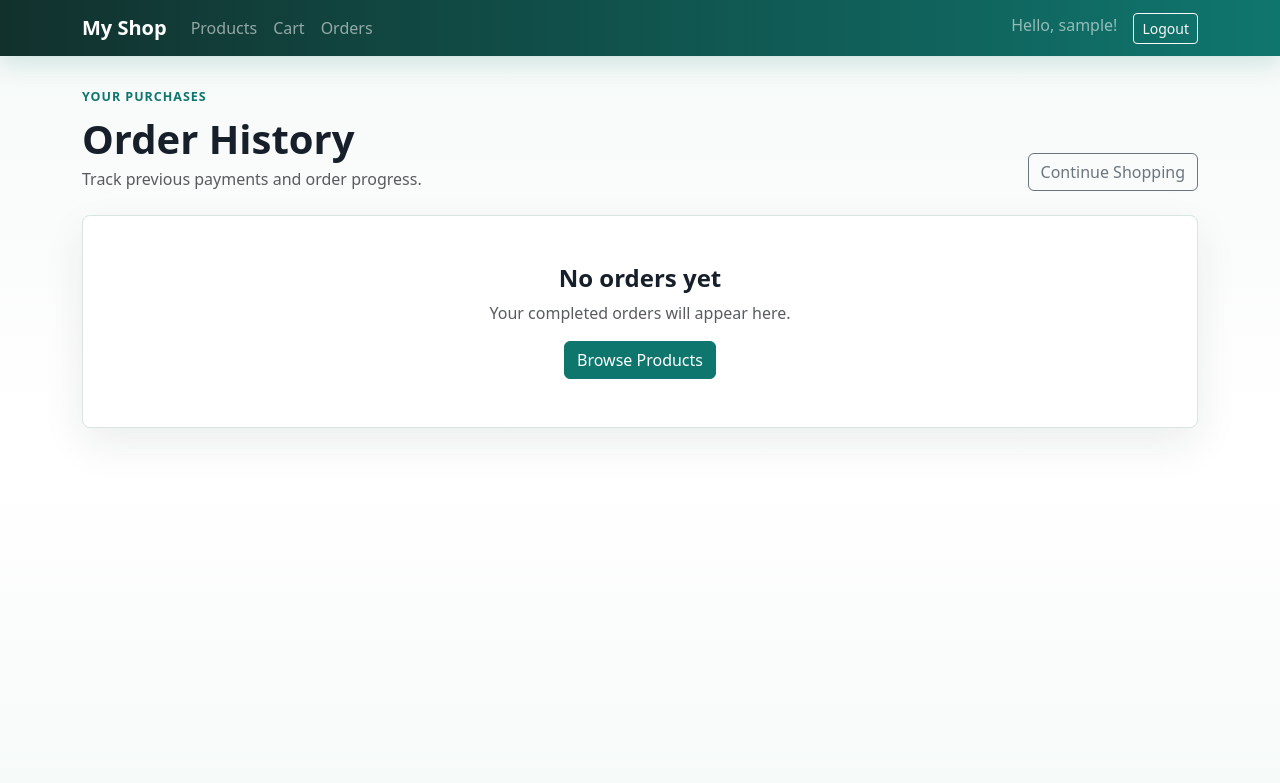
After one commit to Manojvp22/ecommerce_project, a Django app: page /products/orders/ in a window 1280 px wide. The commit adds this page. Shown: the top 783 px of the page. Run offline with Django 5.2, Linux system fonts and the light colour scheme; a user stored in the database is signed in; tables that the repository leaves empty hold one stand-in row (values such as "Sample post").

Commit message:
upgrade order history

```diff
--- a/products/templates/products/base.html
+++ b/products/templates/products/base.html
@@ -176,6 +176,11 @@
         <li class="nav-item">
           <a class="nav-link" href="{% url 'cart_view' %}">Cart</a>
         </li>
+        {% if user.is_authenticated %}
+          <li class="nav-item">
+            <a class="nav-link" href="{% url 'order_history' %}">Orders</a>
+          </li>
+        {% endif %}
       </ul>
 
       <ul class="navbar-nav ms-auto mb-2 mb-lg-0">
--- /dev/null
+++ b/products/templates/products/order_history.html
@@ -0,0 +1,69 @@
+{% extends "products/base.html" %}
+
+{% block title %}Order History{% endblock %}
+
+{% block content %}
+<div class="shop-page">
+  <div class="container">
+    <div class="d-flex flex-column flex-md-row justify-content-between align-items-md-end gap-3 mb-4">
+      <div>
+        <div class="shop-kicker mb-2">Your purchases</div>
+        <h1 class="fw-bold mb-1">Order History</h1>
+        <p class="text-muted mb-0">Track previous payments and order progress.</p>
+      </div>
+      <a href="{% url 'product_list' %}" class="btn btn-outline-secondary">Continue Shopping</a>
+    </div>
+
+    {% if orders %}
+      <div class="d-flex flex-column gap-4">
+        {% for order in orders %}
+          <div class="shop-surface p-3 p-md-4">
+            <div class="d-flex flex-column flex-lg-row justify-content-between gap-3 mb-3">
+              <div>
+                <h2 class="h5 fw-bold mb-1">Order #{{ order.id }}</h2>
+                <p class="text-muted mb-0">{{ order.created_at|date:"M d, Y h:i A" }}</p>
+              </div>
+              <div class="text-lg-end">
+                <div class="fw-bold text-success">Rs. {{ order.amount }}</div>
+                <div class="small text-muted">
+                  Payment: {{ order.get_payment_status_display }} |
+                  Order: {{ order.get_order_status_display }}
+                </div>
+              </div>
+            </div>
+
+            <div class="table-responsive">
+              <table class="table align-middle mb-0">
+                <thead>
+                  <tr>
+                    <th>Product</th>
+                    <th>Qty</th>
+                    <th>Price</th>
+                    <th>Subtotal</th>
+                  </tr>
+                </thead>
+                <tbody>
+                  {% for item in order.items.all %}
+                    <tr>
+                      <td>{{ item.product_name }}</td>
+                      <td>{{ item.quantity }}</td>
+                      <td>Rs. {{ item.price }}</td>
+                      <td>Rs. {{ item.total_price }}</td>
+                    </tr>
+                  {% endfor %}
+                </tbody>
+              </table>
+            </div>
+          </div>
+        {% endfor %}
+      </div>
+    {% else %}
+      <div class="shop-surface p-5 text-center">
+        <h2 class="h4 fw-bold mb-2">No orders yet</h2>
+        <p class="text-muted">Your completed orders will appear here.</p>
+        <a href="{% url 'product_list' %}" class="btn btn-primary">Browse Products</a>
+      </div>
+    {% endif %}
+  </div>
+</div>
+{% endblock %}
--- a/products/urls.py
+++ b/products/urls.py
@@ -7,11 +7,13 @@ urlpatterns = [
     path('add-to-cart/<int:product_id>/', views.add_to_cart, name='add_to_cart'),
     path('cart/', views.cart_view, name='cart_view'),
     path('checkout/', views.checkout, name='checkout'),
+    path('checkout/create-razorpay-order/', views.create_razorpay_order, name='create_razorpay_order'),
+    path('checkout/verify-payment/', views.verify_payment, name='verify_payment'),
+    path('orders/', views.order_history, name='order_history'),
     path('order-success/', views.order_success, name='order_success'),
 
     path('cart/update/<int:item_id>/', views.update_cart_item, name='update_cart_item'),
     path('cart/remove/<int:item_id>/', views.remove_cart_item, name='remove_cart_item'),
 
-    # NEW: Razorpay will post here after payment
-    path('payment/callback/', views.payment_callback, name='payment_callback'),
+    path('payment/callback/', views.verify_payment, name='payment_callback'),
 ]
--- a/products/views.py
+++ b/products/views.py
@@ -1,18 +1,38 @@
 from django.shortcuts import render, get_object_or_404, redirect
-from django.http import HttpResponseBadRequest
+from django.http import HttpResponseBadRequest, JsonResponse
 from django.contrib.auth.decorators import login_required
 from django.conf import settings
-from django.views.decorators.csrf import csrf_exempt
+from django.views.decorators.csrf import ensure_csrf_cookie
 from django.contrib import messages
+from django.db import transaction
+from django.views.decorators.http import require_POST
 
 import razorpay
 
-from .models import Product, Cart, CartItem, Order
+from .models import Product, Cart, CartItem, Order, OrderItem
 
 # Razorpay client using keys from settings.py
 client = razorpay.Client(
     auth=(settings.RAZORPAY_KEY_ID, settings.RAZORPAY_KEY_SECRET)
 )
+
+
+def _get_cart_items_and_total(user):
+    cart, _ = Cart.objects.get_or_create(user=user)
+    cart_items = list(cart.items.select_related('product'))
+    total_price = sum(item.total_price() for item in cart_items)
+    return cart, cart_items, total_price
+
+
+def _validate_cart_stock(cart_items):
+    if not cart_items:
+        return "Your cart is empty."
+
+    for item in cart_items:
+        if item.quantity > item.product.stock:
+            return f"Only {item.product.stock} item(s) available for {item.product.name}."
+
+    return None
 
 
 # -----------------------------
@@ -35,6 +55,10 @@ def product_detail(request, product_id):
 def add_to_cart(request, product_id):
     """Add a product to the user's cart (or increase quantity)."""
     product = get_object_or_404(Product, id=product_id)
+    if product.stock <= 0:
+        messages.error(request, "This product is out of stock.")
+        return redirect('product_detail', product_id=product.id)
+
     cart, _ = Cart.objects.get_or_create(user=request.user)
 
     cart_item, created = CartItem.objects.get_or_create(
@@ -44,6 +68,9 @@ def add_to_cart(request, product_id):
     )
 
     if not created:
+        if cart_item.quantity >= product.stock:
+            messages.error(request, "Not enough stock available.")
+            return redirect('cart_view')
         cart_item.quantity += 1
         cart_item.save()
 
@@ -86,6 +113,9 @@ def update_cart_item(request, item_id):
         # qty 0 or negative → remove item
         cart_item.delete()
     else:
+        if qty > cart_item.product.stock:
+            messages.error(request, "Not enough stock available.")
+            return redirect("cart_view")
         cart_item.quantity = qty
         cart_item.save()
 
@@ -108,21 +138,40 @@ def remove_cart_item(request, item_id):
 # Checkout + Razorpay payment
 # -----------------------------
 @login_required
+@ensure_csrf_cookie
 def checkout(request):
-    """Create a Razorpay order and show the checkout summary."""
-    cart, _ = Cart.objects.get_or_create(user=request.user)
-    cart_items = cart.items.all()
-    total_price = sum(item.total_price() for item in cart_items)
+    """Show checkout summary. No database order is created here."""
+    _, cart_items, total_price = _get_cart_items_and_total(request.user)
 
     if total_price == 0:
         messages.error(request, "Your cart is empty.")
         return redirect('product_list')
 
-    order = Order.objects.create(
-        user=request.user,
-        amount=total_price,
-        status='created',
-    )
+    stock_error = _validate_cart_stock(cart_items)
+    if stock_error:
+        messages.error(request, stock_error)
+        return redirect('cart_view')
+
+    context = {
+        "cart_items": cart_items,
+        "total_price": total_price,
+        "razorpay_key_id": settings.RAZORPAY_KEY_ID,
+        "user": request.user,
+    }
+    return render(request, 'products/checkout.html', context)
+
+
+@login_required
+@require_POST
+def create_razorpay_order(request):
+    """Create only a Razorpay order. Do not create our Order model yet."""
+    _, cart_items, total_price = _get_cart_items_and_total(request.user)
+    stock_error = _validate_cart_stock(cart_items)
+    if stock_error:
+        return JsonResponse({"error": stock_error}, status=400)
+
+    if total_price <= 0:
+        return JsonResponse({"error": "Your cart is empty."}, status=400)
 
     razorpay_amount = int(total_price * 100)
 
@@ -131,83 +180,119 @@ def checkout(request):
             "amount": razorpay_amount,
             "currency": "INR",
             "payment_capture": 1,
-            "receipt": f"order_{order.id}",
-            "notes": {"internal_order_id": str(order.id)},
+            "notes": {"user_id": str(request.user.id)},
         })
     except razorpay.errors.BadRequestError as exc:
-        order.status = 'failed'
-        order.save()
-        messages.error(request, f"Payment setup failed: {exc}")
-        return redirect('cart_view')
+        return JsonResponse({"error": f"Payment setup failed: {exc}"}, status=400)
     except Exception:
-        order.status = 'failed'
-        order.save()
-        messages.error(request, "Payment setup failed. Please check Razorpay keys and try again.")
-        return redirect('cart_view')
+        return JsonResponse(
+            {"error": "Payment setup failed. Please check Razorpay keys and try again."},
+            status=500,
+        )
 
-    order.razorpay_order_id = razorpay_order["id"]
-    order.save()
-
-    context = {
-        "cart_items": cart_items,
-        "total_price": total_price,
-        "razorpay_order_id": razorpay_order["id"],
-        "razorpay_key_id": settings.RAZORPAY_KEY_ID,
-        "razorpay_amount": razorpay_amount,
-        "user": request.user,
-    }
-    return render(request, 'products/checkout.html', context)
+    return JsonResponse({
+        "key": settings.RAZORPAY_KEY_ID,
+        "amount": razorpay_amount,
+        "currency": "INR",
+        "order_id": razorpay_order["id"],
+    })
 
 
-@csrf_exempt
-def payment_callback(request):
-    """
-    Razorpay posts here after payment.
-    We verify the signature and update the Order status.
-    """
-    if request.method == "POST":
-        data = request.POST
+@login_required
+@require_POST
+def verify_payment(request):
+    """Verify Razorpay payment and create the real order after success."""
+    razorpay_order_id = request.POST.get("razorpay_order_id")
+    razorpay_payment_id = request.POST.get("razorpay_payment_id")
+    razorpay_signature = request.POST.get("razorpay_signature")
 
-        razorpay_order_id = data.get("razorpay_order_id")
-        razorpay_payment_id = data.get("razorpay_payment_id")
-        razorpay_signature = data.get("razorpay_signature")
+    if not all([razorpay_order_id, razorpay_payment_id, razorpay_signature]):
+        return JsonResponse({"error": "Missing Razorpay payment details."}, status=400)
 
-        if not razorpay_order_id:
-            return redirect('product_list')
+    if Order.objects.filter(razorpay_payment_id=razorpay_payment_id).exists():
+        return JsonResponse({"redirect_url": "/products/order-success/"})
 
-        try:
-            order = Order.objects.get(razorpay_order_id=razorpay_order_id)
-        except Order.DoesNotExist:
-            return redirect('product_list')
+    params_dict = {
+        "razorpay_order_id": razorpay_order_id,
+        "razorpay_payment_id": razorpay_payment_id,
+        "razorpay_signature": razorpay_signature,
+    }
 
-        params_dict = {
-            "razorpay_order_id": razorpay_order_id,
-            "razorpay_payment_id": razorpay_payment_id,
-            "razorpay_signature": razorpay_signature,
-        }
+    try:
+        client.utility.verify_payment_signature(params_dict)
+    except razorpay.errors.SignatureVerificationError:
+        return JsonResponse({"error": "Payment verification failed."}, status=400)
 
-        try:
-            # Verify the signature from Razorpay
-            client.utility.verify_payment_signature(params_dict)
-        except razorpay.errors.SignatureVerificationError:
-            order.status = 'failed'
-            order.save()
-            # optional message if user is still logged in
-            messages.error(request, "Payment verification failed.")
-            return redirect('checkout')
-        else:
-            order.status = 'paid'
-            order.razorpay_payment_id = razorpay_payment_id
-            order.razorpay_signature = razorpay_signature
-            order.save()
+    cart, cart_items, total_price = _get_cart_items_and_total(request.user)
+    stock_error = _validate_cart_stock(cart_items)
+    if stock_error:
+        return JsonResponse({"error": stock_error}, status=400)
 
-            # Clear the cart after successful payment
-            cart, _ = Cart.objects.get_or_create(user=order.user)
+    expected_amount = int(total_price * 100)
+    try:
+        payment = client.payment.fetch(razorpay_payment_id)
+    except Exception:
+        return JsonResponse({"error": "Unable to verify payment amount."}, status=400)
+
+    if payment.get("order_id") != razorpay_order_id:
+        return JsonResponse({"error": "Payment order mismatch."}, status=400)
+
+    if int(payment.get("amount", 0)) != expected_amount:
+        return JsonResponse({"error": "Payment amount does not match cart total."}, status=400)
+
+    if payment.get("status") != "captured":
+        return JsonResponse({"error": "Payment is not successful yet."}, status=400)
+
+    try:
+        with transaction.atomic():
+            if Order.objects.select_for_update().filter(razorpay_payment_id=razorpay_payment_id).exists():
+                return JsonResponse({"redirect_url": "/products/order-success/"})
+
+            product_ids = [item.product_id for item in cart_items]
+            products = {
+                product.id: product
+                for product in Product.objects.select_for_update().filter(id__in=product_ids)
+            }
+
+            for item in cart_items:
+                product = products[item.product_id]
+                if item.quantity > product.stock:
+                    return JsonResponse(
+                        {"error": f"Insufficient stock for {item.product.name}."},
+                        status=400,
+                    )
+
+            order = Order.objects.create(
+                user=request.user,
+                amount=total_price,
+                razorpay_order_id=razorpay_order_id,
+                razorpay_payment_id=razorpay_payment_id,
+                razorpay_signature=razorpay_signature,
+                status='paid',
+                payment_status='SUCCESS',
+                order_status='PLACED',
+            )
+
+            order_items = []
+            for item in cart_items:
+                product = products[item.product_id]
+                product.stock -= item.quantity
+                product.save(update_fields=['stock'])
+
+                order_items.append(OrderItem(
+                    order=order,
+                    product=product,
+                    product_name=product.name,
+                    quantity=item.quantity,
+                    price=product.price,
+                ))
+
+            OrderItem.objects.bulk_create(order_items)
             cart.items.all().delete()
+    except Exception:
+        return JsonResponse({"error": "Order creation failed. Please contact support."}, status=500)
 
-            return redirect('order_success')
-
-    return redirect('product_list')
+    return JsonResponse({"redirect_url": "/products/order-success/"})
 
 
 # -----------------------------
@@ -216,3 +301,13 @@ def payment_callback(request):
 @login_required
 def order_success(request):
     return render(request, 'products/order_success.html')
+
+
+@login_required
+def order_history(request):
+    orders = (
+        Order.objects.filter(user=request.user, payment_status='SUCCESS')
+        .prefetch_related('items')
+        .order_by('-created_at')
+    )
+    return render(request, 'products/order_history.html', {'orders': orders})
```
Also changed, not shown: products/admin.py (+17 -3 lines), products/models.py (+35 -1 lines), products/templates/products/checkout.html (+81 -24 lines), products/templates/products/order_success.html (+8 -3 lines), products/migrations/0006_order_order_status_orderitem.py (added), products/migrations/0007_order_payment_status_unique_payment_id.py (added).
